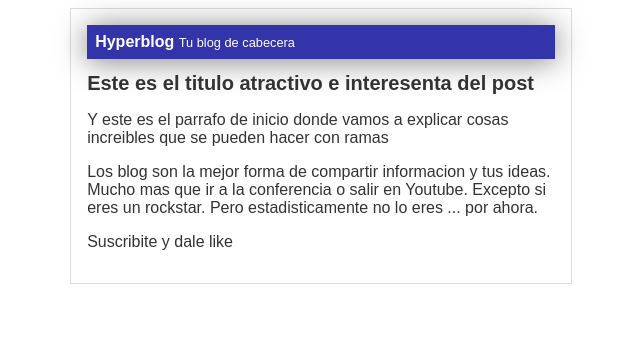
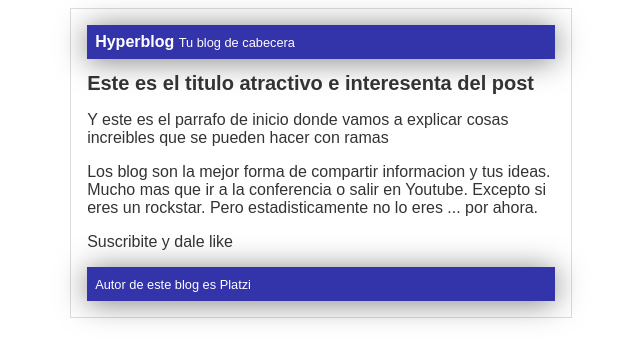
Before and after one commit to EdwinAp/hyperblog, a plain HTML site: page index.html in a window 1280 px wide. Shown: the whole page, without its empty margins (319-959 px from the left). Drawn offline with Linux system fonts and the light colour scheme.

Commit message:
Se agrego el pie de pagina de este blog

```diff
--- a/css/index.css
+++ b/css/index.css
@@ -32,3 +32,18 @@ body {
     font-size: 20px;
 
 }
+
+#pie {
+    background: #33A;
+    box-shadow: 0px 2px 30px 0px rgba(0, 0, 0, 0.5);
+    color: white;
+    font-weight: bold;
+    margin: 0px;
+    padding: 0.5em;
+}
+
+#pie #tagline {
+    margin: 0px 0px 0px 0px;
+    font-weight: normal;
+    font-size: 0.8em;
+}
--- a/index.html
+++ b/index.html
@@ -16,6 +16,9 @@
                 <p>Los blog son la mejor forma de compartir informacion y tus ideas. Mucho mas que ir a la conferencia o salir en Youtube. Excepto si eres un rockstar. Pero estadisticamente no lo eres ... por ahora.</p>
                 <p>Suscribite y dale like</p>
             </div>
+            <div id="pie">
+                <span id="tagline">Autor de este blog es Platzi</span>
+            </div>
         </div>
     </body>
 </html>
```
